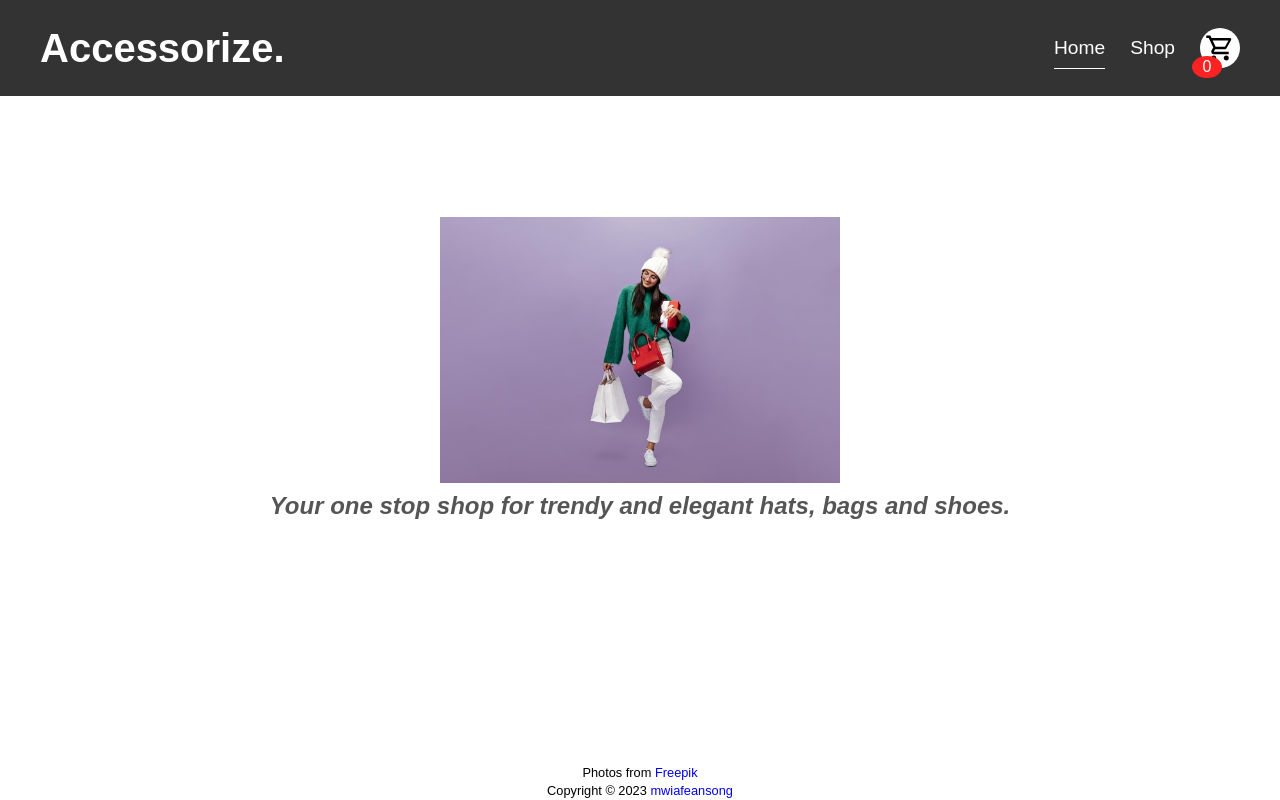
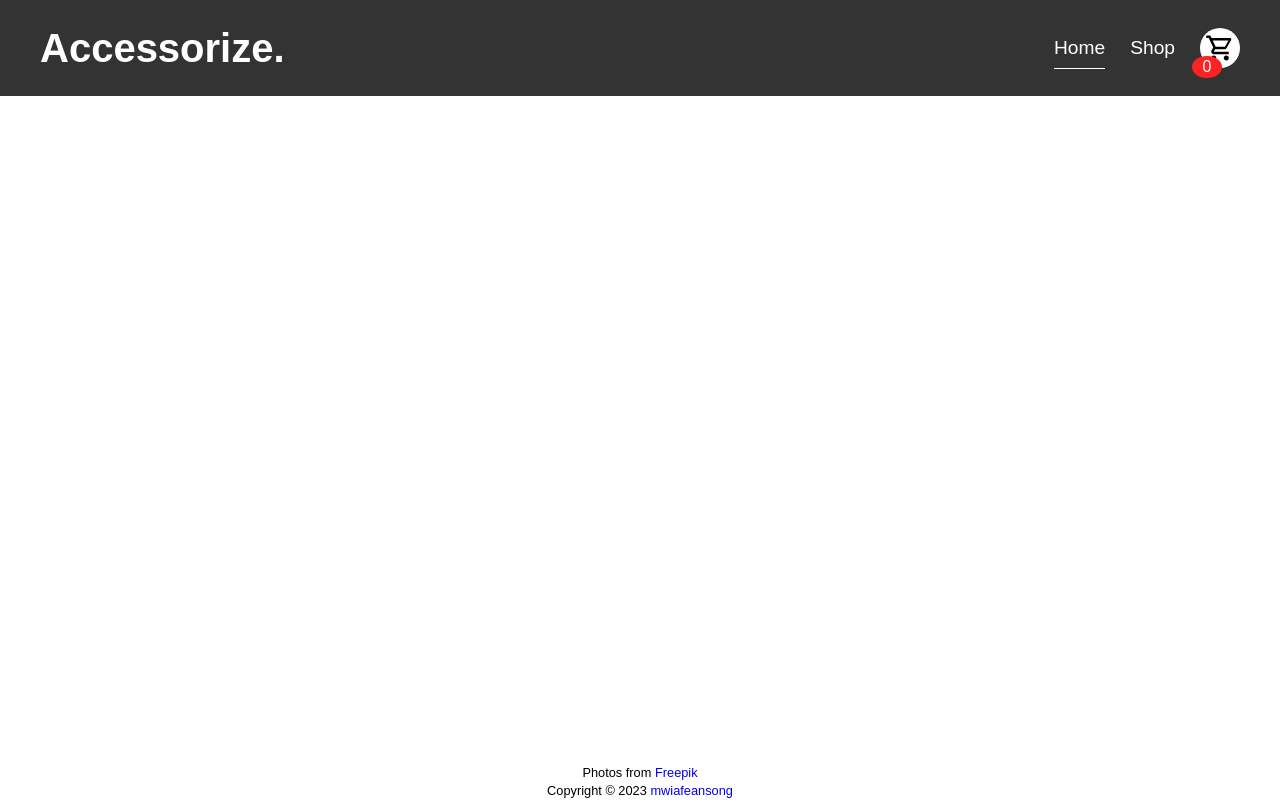
Before and after one commit to mwiafeansong/shopping-cart, a React (Create React App) app: page / in a window 1280 px wide. Built offline with nearby package versions, Linux system fonts and the light colour scheme.

Commit message:
homepage

```diff
--- a/package.json
+++ b/package.json
@@ -40,5 +40,6 @@
   },
   "devDependencies": {
     "gh-pages": "^5.0.0"
-  }
+  },
+  "homepage": "mwiafeansong.github.io/shopping-cart"
 }
--- a/src/App.js
+++ b/src/App.js
@@ -88,7 +88,7 @@ const App = () => {
         </div>
 
         <Routes>
-          <Route path="/" element={<Home />} />
+          <Route path="/shopping-cart" element={<Home />} />
           <Route
             path="/Shop"
             element={
```
